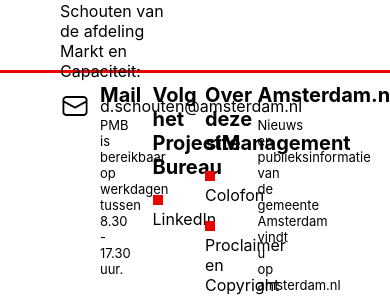
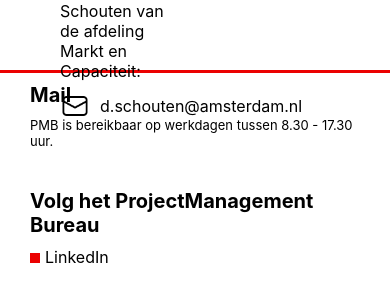
Before and after one commit to Jacobwj04/m10-frontEnd, a React (Create React App) app: page /#/contact in a window 390 px wide. Shown: the part 574-871 px from the top of the page. Built offline with nearby package versions, Linux system fonts and the light colour scheme.

Commit message:
footer responsive

```diff
--- a/src/components/Footer/footer.scss
+++ b/src/components/Footer/footer.scss
@@ -2,7 +2,7 @@
     padding: 0 9rem;
     margin-top: 10rem;
     width: 100%;
-    height: 20rem;
+    min-height: 20rem;
     border-top: 0.3rem solid #EB0101;
 
     &__list{
@@ -83,3 +83,30 @@
         }
     }
 }
+
+@media screen and (max-width: 71.875rem){
+    .footer{
+        padding: 0 2rem;
+    }
+}
+
+@media screen and (max-width: 55.625rem){
+    .footer{
+
+        &__list{
+            flex-wrap: wrap;
+        }
+
+        &__listItem{
+            width: calc(50% - 2rem);
+        }
+    }
+}
+
+@media screen and (max-width: 29.375rem){
+    .footer{
+        &__listItem{
+            width: 100%;
+        }
+    }
+}
```
